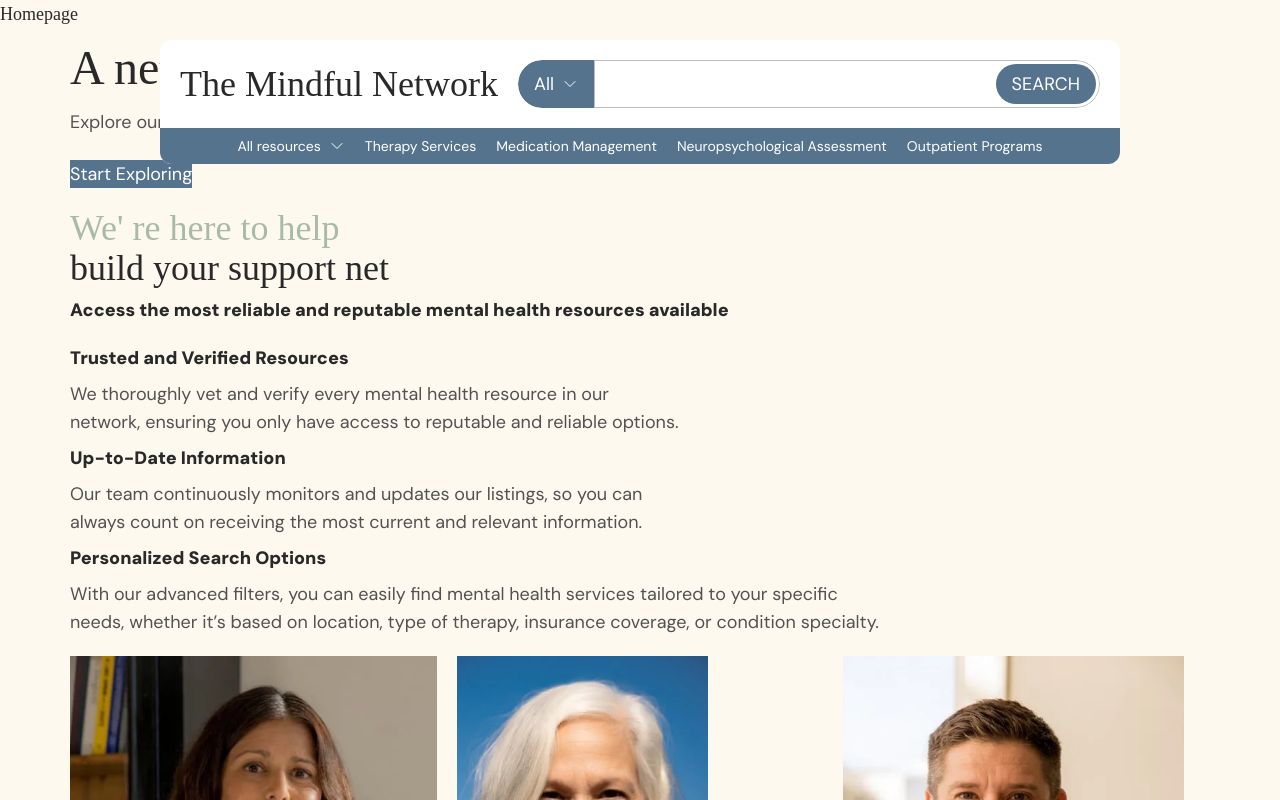
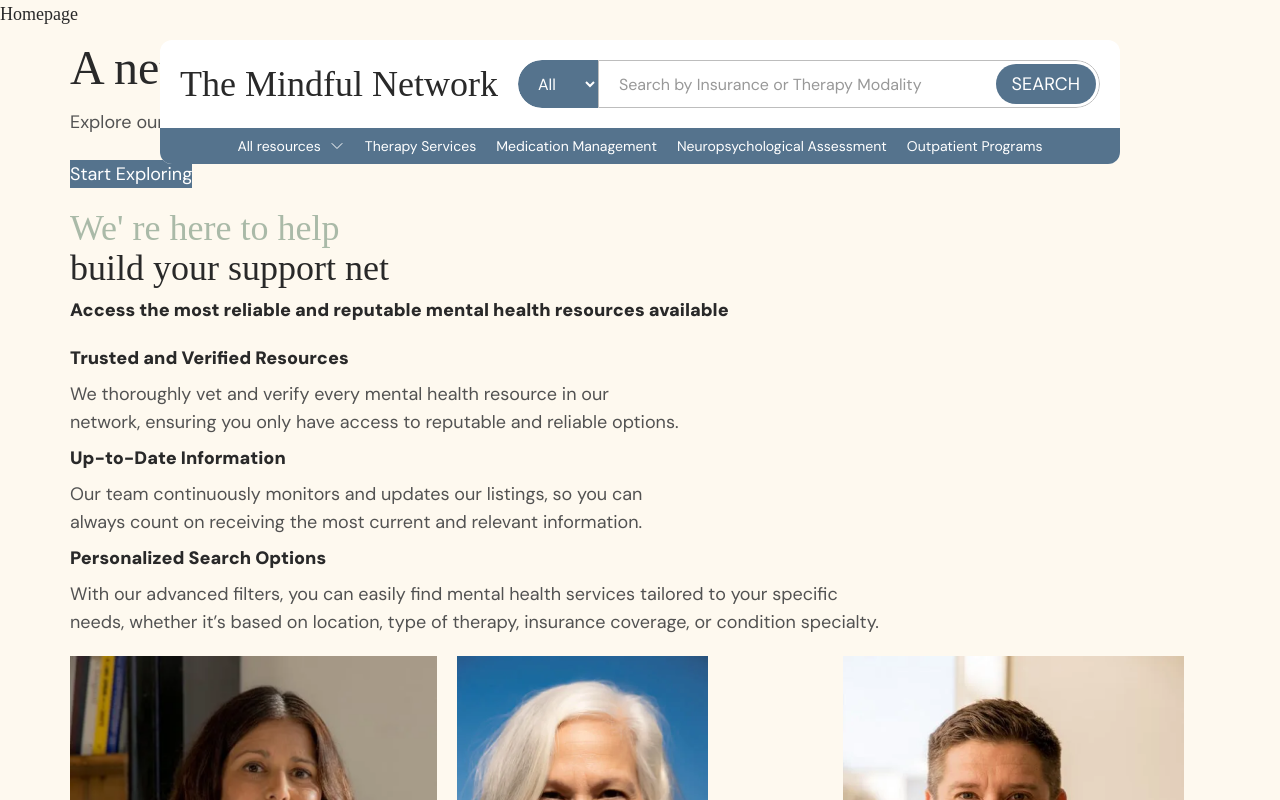
Before and after one commit to poreldeporte/mindful-network-official, a Next.js app in the folder client/: page / in a window 1280 px wide. Shown: the top 800 px of the page. Built offline with nearby package versions, Linux system fonts and the light colour scheme; a web font is replaced by a local one.

Commit message:
feat(client): Searchbar useful to search into psychologists array

```diff
--- a/client/src/components/shared/Searchbar.tsx
+++ b/client/src/components/shared/Searchbar.tsx
@@ -1,22 +1,85 @@
-import { Typography } from "../ui";
-import { resources } from "@/lib/constants";
+"use client";
+
+import { useEffect, useState } from "react";
+import { Select } from "../ui";
 import { Button } from "../ui";
 import { ChevronDownIcon } from "@heroicons/react/24/outline";
+import { useRouter } from "next/navigation";
+import { conditionSpecialty } from "@/models";
+import { getValidationError } from "@/utilities";
 
 export function Searchbar() {
+  const [selectedCondition, setSelectedCondition] = useState<string | null>(
+    null
+  );
+  const [searchQuery, setSearchQuery] = useState<string>("");
+  const [conditions, setConditions] = useState<conditionSpecialty[] | null>(
+    null
+  );
+  const [conditionOptions, setConditionOptions] = useState<string[]>([]);
+
+  const router = useRouter();
+
+  const handleSubmit = () => {
+    const params = new URLSearchParams();
+
+    if (selectedCondition) {
+      params.set("condition", selectedCondition);
+    }
+
+    if (searchQuery) {
+      params.set("search", searchQuery);
+    }
+
+    setSearchQuery("");
+    router.push(`/search?${params.toString()}`);
+  };
+
+  useEffect(() => {
+    async function fetchData() {
+      try {
+        const conditionsRes = await fetch("/api/conditions");
+
+        const conditionsData = await conditionsRes.json();
+
+        setConditions(conditionsData);
+
+        const conditionNames = conditionsData.map(
+          (condition: conditionSpecialty) => condition.name
+        );
+        setConditionOptions(conditionNames);
+      } catch (error) {
+        console.log(error);
+        getValidationError(error);
+      }
+    }
+    fetchData();
+  }, []);
+
   return (
     <div>
       <div className="relative h-12 w-full flex items-center rounded-full overflow-hidden">
-        <Button variant="medium" className="rounded-l-full px-4 h-full">
-          All <ChevronDownIcon className="h-4 w-4" />
-        </Button>
+        <Select
+          options={conditionOptions}
+          placeholder={selectedCondition ? selectedCondition : "All"}
+          value={selectedCondition || ""}
+          setValue={setSelectedCondition}
+          variant="medium"
+          className="h-full rounded-l-full w-20"
+        />
+
         <input
           className="h-full w-full border border-gray-300 rounded-r-full pl-5"
           type="text"
+          placeholder="Search by Insurance or Therapy Modality"
+          value={searchQuery}
+          onChange={(e) => setSearchQuery(e.target.value)}
         />
+
         <Button
           variant="medium"
           className="absolute rounded-full px-4 right-1 top-1/2 -translate-y-1/2 h-[calc(100%-8px)]"
+          onClick={handleSubmit}
         >
           SEARCH
         </Button>
```
